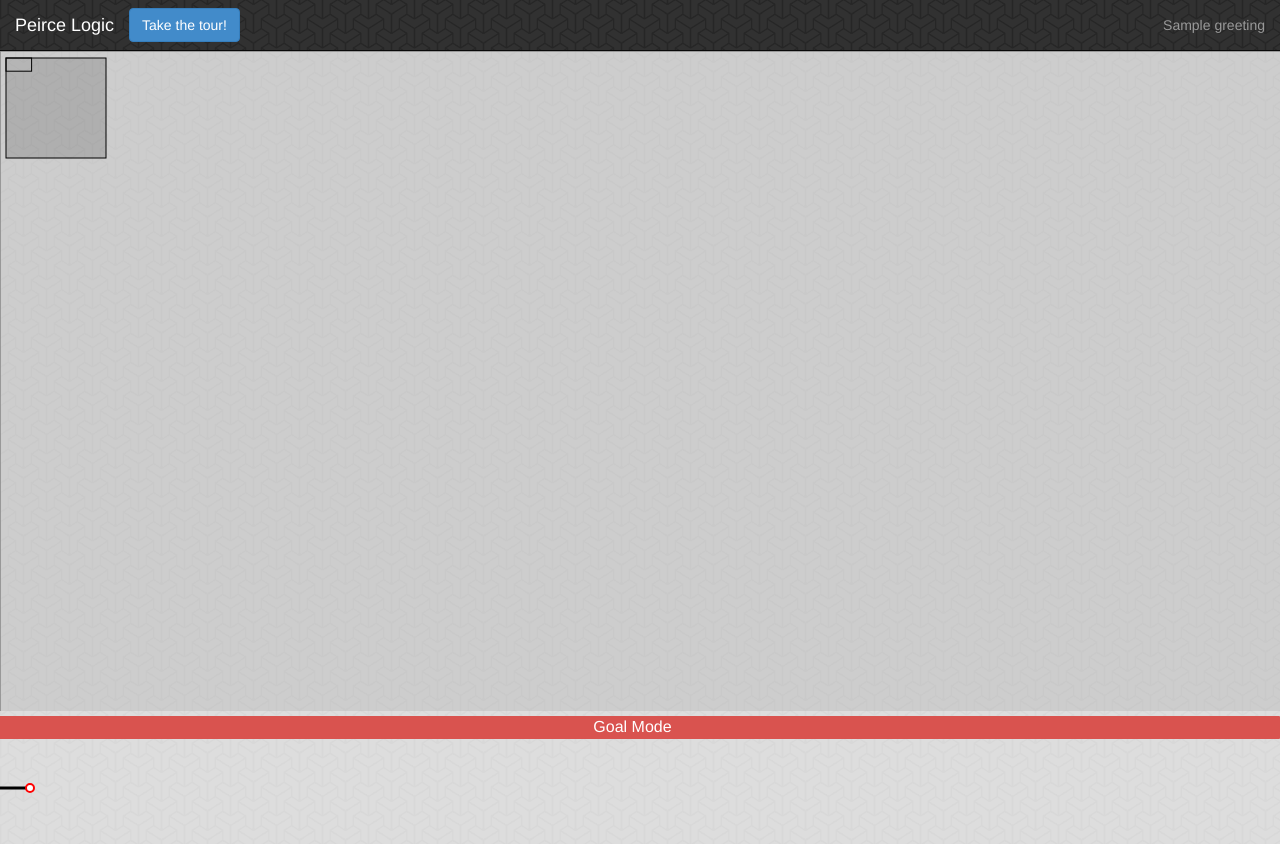
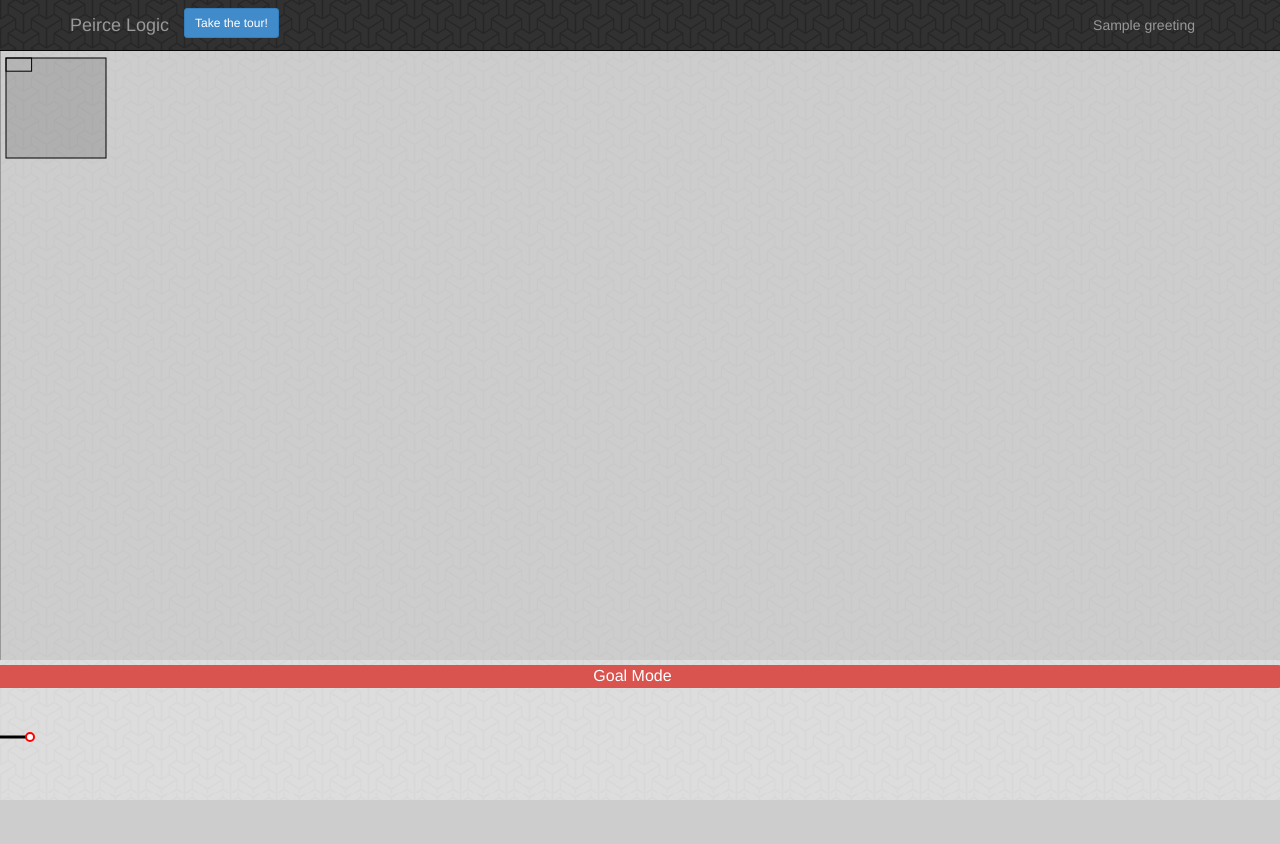
Before and after one commit to pdwood/Peirce-Logic, a Python web app: template appengine/templates/index.html in a window 1280 px wide. After the commit the page ends 800 px from the top, so only its background shows below. Run offline with Jinja, Linux system fonts and the light colour scheme; the template is opened without the code that fills it: most values are stand-ins (such as "Sample title", 1, 10 or a date in 2020); some libraries are stand-ins or nearby versions.

Commit message:
finished the bootstrap update

```diff
--- a/appengine/css/style.css
+++ b/appengine/css/style.css
@@ -12,10 +12,6 @@ svg:not(:root)
 body
 {
     background: url(../img/patternlight.png);
-}
-
-.navbar-text {
-    padding-left: 15px;
 }
 
 .username{
@@ -35,9 +31,5 @@ body
 }
 
 .navbar {
-    margin-bottom: 0px;
-}
-
-.navbar-inner {
     background: url(../img/patterndark.png);
 }
--- a/appengine/templates/index.html
+++ b/appengine/templates/index.html
@@ -1,9 +1,10 @@
 <!DOCTYPE html>
+<html lang="en">
     <head>
         <title>Peirce Logic</title>
         <meta charset="utf-8">
         <meta name="description" content="">
-    <meta name="viewport" content="width=device-width, initial-scale=1, minimum-scale=1, maximum-scale=1, user-scalable=no">
+        <meta name="viewport" content="width=device-width, initial-scale=1.0, minimum-scale=1.0, maximum-scale=1.0, user-scalable=no">
         <meta name="apple-mobile-web-app-capable" content="yes">
 
         <!-- Favicon -->
@@ -15,11 +16,6 @@
 
         <!-- Bootstrap Tour -->
         <link href="../css/bootstrap-tour.min.css" rel="stylesheet">
-    <!--<script src="jquery.js"></script>
-    <script src="bootstrap.tooltip.js"></script>
-    <script src="bootstrap.popover.js"></script>
-    <script src="bootstrap-tour.js"></script>-->
-    <!--[if lt IE 9]><script src="html5shiv.js"><![endif]-->
 
         <!-- Smoke -->
         <link rel="stylesheet" href="../css/smoke.css" type="text/css" media="screen" />
@@ -68,39 +64,18 @@
         <script src="../js/tour.js" type="text/javascript"></script>
     </head>
     <body>
-<!--[if lt IE 7]>
-    <p class="chromeframe">You are using an outdated browser. <a href="http://browsehappy.com/">Upgrade your browser today</a> or <a href="http://www.google.com/chromeframe/?redirect=true">install Google Chrome Frame</a> to better experience this site.</p>
-<![endif]-->
-
-
-<header>
-    <div class="navbar navbar-inverse navbar-static-top">
-        <div class="navbar-inner">
-            <div class="container-fluid">
-                <!--
-                <button type="button" class="btn btn-navbar" data-toggle="collapse" data-target=".nav-collapse">
-                <span class="icon-bar"></span>
-                <span class="icon-bar"></span>
-                <span class="icon-bar"></span>
-                </button>
-                -->
+        <div role="main">
+            <div class="navbar navbar-inverse navbar-fixed-top">
+                <div class="container">
+                    <a class="navbar-brand" href="#">Peirce Logic</a>
                     <p class="navbar-text pull-right">
                         {{greeting}}
                     </p>
-                <button id="tourbutton" type="button" class="btn btn-primary navbar-btn">
+                    <button id="tourbutton" type="button" class="btn btn-primary btn-sm navbar-btn">
                         Take the tour!
                     </button>
-                <a class="navbar-brand" href="#">Peirce Logic</a>
-                <!-- Not needed for now.... -->
-                <div class="nav-collapse collapse">
                 </div>
             </div>
-        </div>
-    </div>
-</header>
-
-<div role="main">
-    <div class="row-fluid">
             <div id="paper"></div>
             <div id="minimap"></div>
             <div class="row">
@@ -108,20 +83,5 @@
             </div>
             <div id="timeline"></div>
         </div>
-</div>
-
-<footer>
-</footer>
-
-<!--<script src="//ajax.googleapis.com/ajax/libs/jquery/1.7.1/jquery.min.js"></script>
-<script>window.jQuery || document.write('<script src="js/libs/jquery-1.7.1.min.js"><\/script>')</script>-->
-
-<!--<script>
-    var _gaq=[['_setAccount','UA-XXXXX-X'],['_trackPageview']];
-    (function(d,t){var g=d.createElement(t),s=d.getElementsByTagName(t)[0];
-    g.src=('https:'==location.protocol?'//ssl':'//www')+'.google-analytics.com/ga.js';
-    s.parentNode.insertBefore(g,s)}(document,'script'));
-</script>-->
-
     </body>
 </html>
```
Lines whose indentation alone changed are shown as unchanged.
